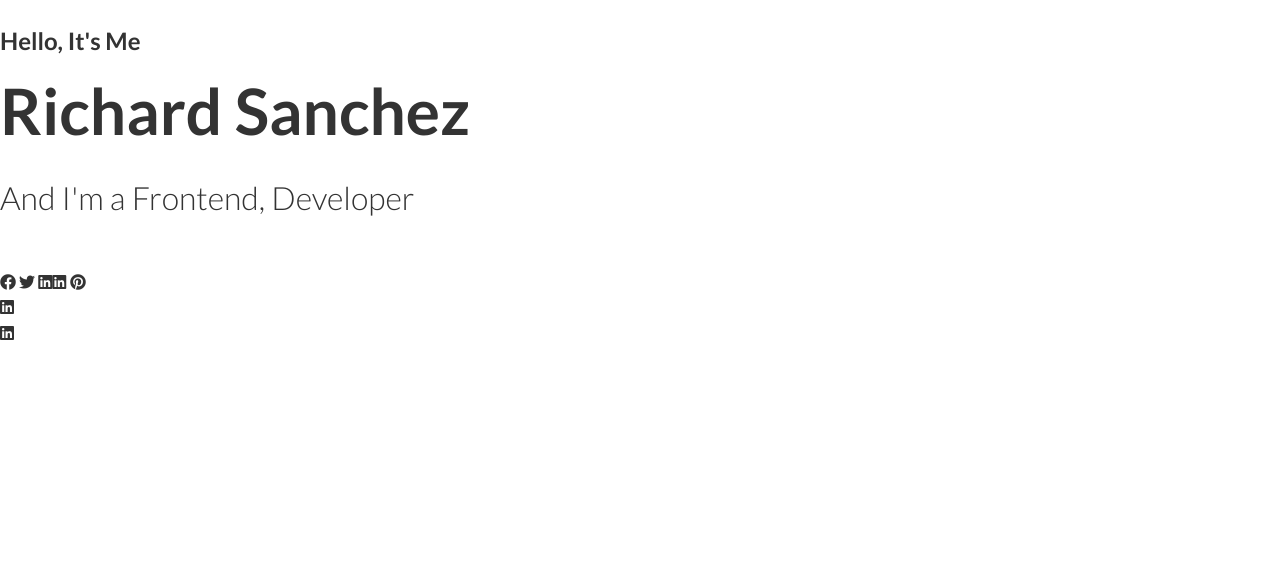
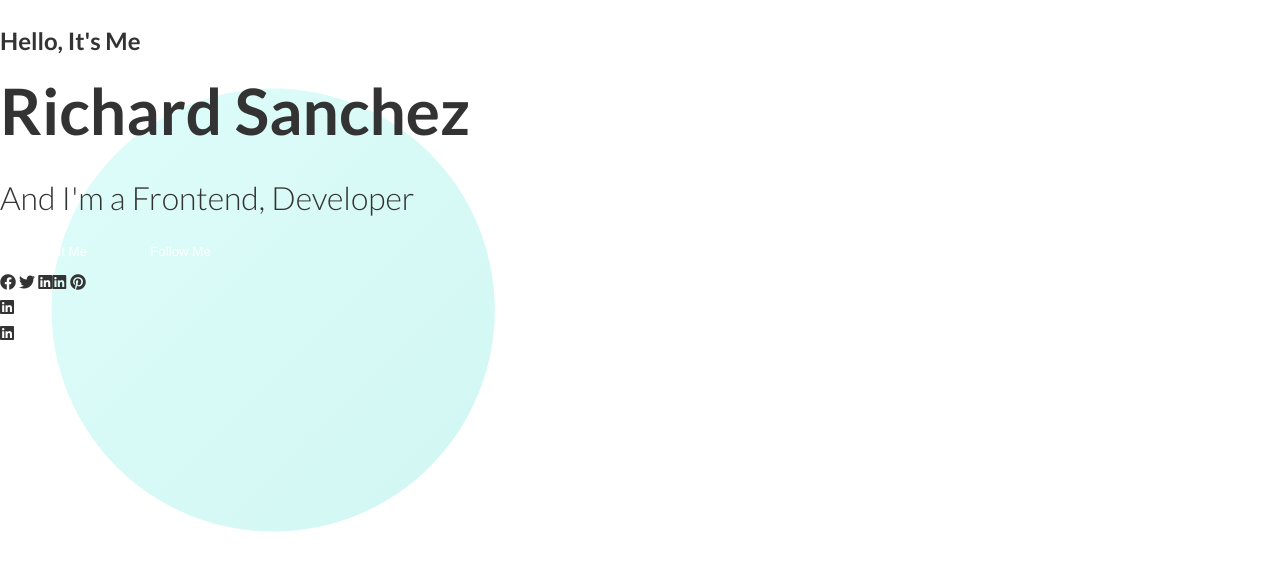
Before and after one commit to rayeberechi/Faith-RS-project, a plain HTML site: page index.html in a window 1280 px wide. Shown: the part 74-644 px from the top of the page. Drawn offline with Linux system fonts and the light colour scheme.

Commit message:
Update styles.css

```diff
--- a/styles.css
+++ b/styles.css
@@ -6,7 +6,7 @@ padding: 0;
 }
 
 body {
-  background-image: url(/Challenge/Aaaaaaaaaaarich/background.png);
+  background-image: url(background.png);
   font-family: "Lato", sans-serif;
   font-weight: 300;
   font-style: normal;
```
